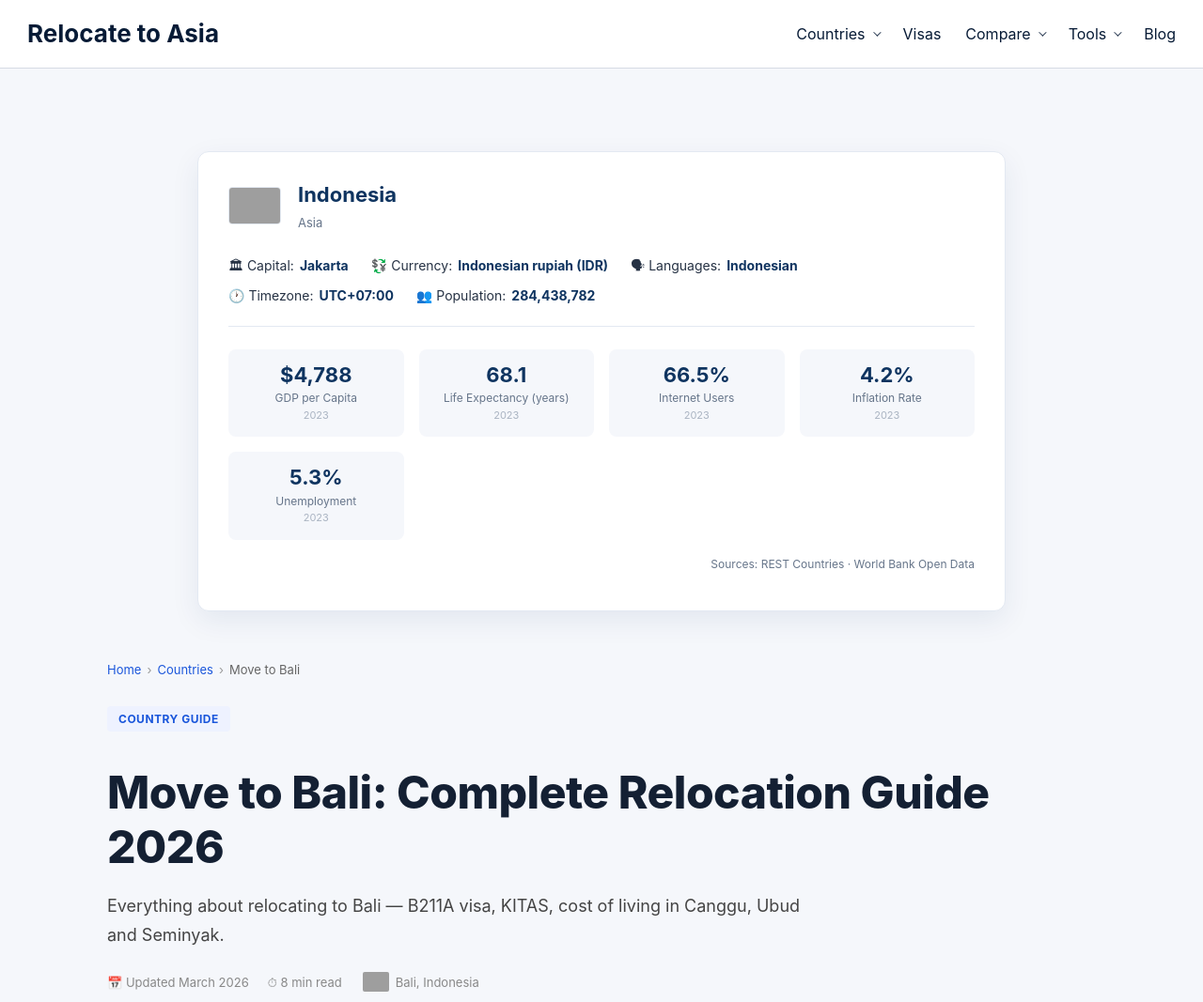
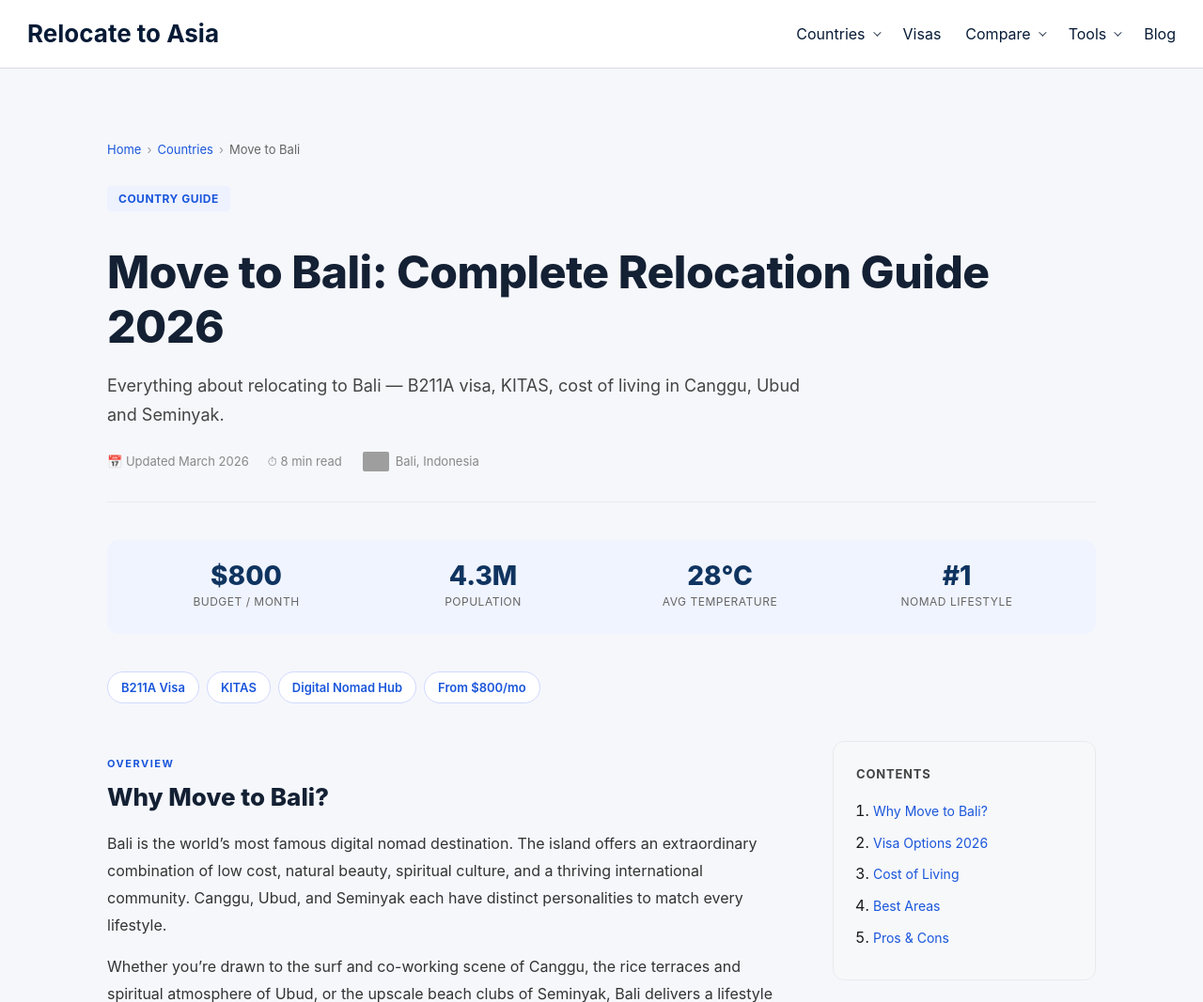
Before and after one commit to sakyrum1988/marharuta, a Flask app: page /countries/move-to-bali/ in a window 1280 px wide; the page is wider, and only the part inside the window is pictured. Shown: the top 1067 px of that part at 94% size. Run offline with Flask 3, Linux system fonts and the light colour scheme; data comes from the database, SQL or seed files in the repository; grey boxes are pictures that could not be loaded.

Commit message:
Remove country facts card from country pages
Card appeared before WP breadcrumbs and looked out of place.

Co-Authored-By: Claude Sonnet 4.6 <noreply@anthropic.com>

```diff
--- a/templates/country.html
+++ b/templates/country.html
@@ -3,194 +3,8 @@
 {% block title %}{{ seo.page_title if seo else (page['title'] ~ " | Relocate to Asia") }}{% endblock %}
 
 {% block content %}
-<style>
-  /* ── Country facts card ──────────────────────────────────────────── */
-  .cf-card {
-    background: #fff;
-    border: 1px solid var(--line);
-    border-radius: 12px;
-    padding: 28px 32px;
-    margin: 32px auto;
-    max-width: 860px;
-    box-shadow: var(--shadow);
-  }
-
-  .cf-header {
-    display: flex;
-    align-items: center;
-    gap: 18px;
-    margin-bottom: 24px;
-  }
-
-  .cf-flag {
-    width: 56px;
-    height: 40px;
-    object-fit: cover;
-    border-radius: 4px;
-    border: 1px solid var(--line);
-    flex-shrink: 0;
-  }
-
-  .cf-country-name {
-    font-size: 22px;
-    font-weight: 700;
-    color: var(--dark);
-    margin: 0;
-  }
-
-  .cf-region {
-    font-size: 13px;
-    color: var(--muted);
-    margin: 2px 0 0;
-  }
-
-  .cf-basics {
-    display: flex;
-    flex-wrap: wrap;
-    gap: 10px 24px;
-    margin-bottom: 24px;
-    padding-bottom: 20px;
-    border-bottom: 1px solid var(--line);
-    font-size: 14px;
-    color: var(--text);
-  }
-
-  .cf-basics span {
-    display: flex;
-    align-items: center;
-    gap: 6px;
-  }
-
-  .cf-basics strong {
-    color: var(--dark);
-  }
-
-  .cf-stats {
-    display: grid;
-    grid-template-columns: repeat(auto-fit, minmax(150px, 1fr));
-    gap: 16px;
-  }
-
-  .cf-stat {
-    background: var(--bg);
-    border-radius: 8px;
-    padding: 14px 16px;
-    text-align: center;
-  }
-
-  .cf-stat-value {
-    font-size: 22px;
-    font-weight: 700;
-    color: var(--dark);
-    line-height: 1.2;
-  }
-
-  .cf-stat-label {
-    font-size: 12px;
-    color: var(--muted);
-    margin-top: 4px;
-    line-height: 1.3;
-  }
-
-  .cf-stat-year {
-    font-size: 11px;
-    color: #aab4c2;
-    margin-top: 2px;
-  }
-
-  .cf-source {
-    margin-top: 16px;
-    font-size: 12px;
-    color: var(--muted);
-    text-align: right;
-  }
-
-  @media (max-width: 600px) {
-    .cf-card { padding: 20px 16px; margin: 20px 12px; }
-    .cf-stats { grid-template-columns: repeat(2, 1fr); }
-    .cf-stat-value { font-size: 18px; }
-  }
-</style>
-
 <div class="rta-content">
   {% if '<h1' not in (page['content'] or '')|lower %}<h1 class="sr-only">{{ page['title'] }}</h1>{% endif %}
-
-  {% if facts %}
-  <div class="cf-card">
-    <div class="cf-header">
-      {% if facts['flag_svg'] %}
-      <img class="cf-flag" src="{{ facts['flag_svg'] }}" alt="{{ facts['name'] }} flag" loading="lazy">
-      {% endif %}
-      <div>
-        <p class="cf-country-name">{{ facts['name'] }}</p>
-        <p class="cf-region">{{ facts['region'] }}</p>
-      </div>
-    </div>
-
-    <div class="cf-basics">
-      {% if facts['capital'] %}
-      <span>🏛 Capital: <strong>{{ facts['capital'] }}</strong></span>
-      {% endif %}
-      {% if facts['currency_code'] and facts['currency_name'] %}
-      <span>💱 Currency: <strong>{{ facts['currency_name'] }} ({{ facts['currency_code'] }})</strong></span>
-      {% endif %}
-      {% if facts['languages'] %}
-      <span>🗣 Languages: <strong>{{ facts['languages'] }}</strong></span>
-      {% endif %}
-      {% if facts['timezone'] %}
-      <span>🕐 Timezone: <strong>{{ facts['timezone'] }}</strong></span>
-      {% endif %}
-      {% if facts['population'] %}
-      <span>👥 Population: <strong>{{ "{:,.0f}".format(facts['population']) }}</strong></span>
-      {% endif %}
-    </div>
-
-    <div class="cf-stats">
-      {% if facts['gdp_per_capita'] %}
-      <div class="cf-stat">
-        <div class="cf-stat-value">${{ "{:,.0f}".format(facts['gdp_per_capita']) }}</div>
-        <div class="cf-stat-label">GDP per Capita</div>
-        {% if facts['wb_year'] %}<div class="cf-stat-year">{{ facts['wb_year'] }}</div>{% endif %}
-      </div>
-      {% endif %}
-
-      {% if facts['life_expectancy'] %}
-      <div class="cf-stat">
-        <div class="cf-stat-value">{{ "%.1f"|format(facts['life_expectancy']) }}</div>
-        <div class="cf-stat-label">Life Expectancy (years)</div>
-        {% if facts['wb_year'] %}<div class="cf-stat-year">{{ facts['wb_year'] }}</div>{% endif %}
-      </div>
-      {% endif %}
-
-      {% if facts['internet_pct'] %}
-      <div class="cf-stat">
-        <div class="cf-stat-value">{{ "%.1f"|format(facts['internet_pct']) }}%</div>
-        <div class="cf-stat-label">Internet Users</div>
-        {% if facts['wb_year'] %}<div class="cf-stat-year">{{ facts['wb_year'] }}</div>{% endif %}
-      </div>
-      {% endif %}
-
-      {% if facts['inflation'] is not none %}
-      <div class="cf-stat">
-        <div class="cf-stat-value">{{ "%.1f"|format(facts['inflation']) }}%</div>
-        <div class="cf-stat-label">Inflation Rate</div>
-        {% if facts['wb_year'] %}<div class="cf-stat-year">{{ facts['wb_year'] }}</div>{% endif %}
-      </div>
-      {% endif %}
-
-      {% if facts['unemployment'] is not none %}
-      <div class="cf-stat">
-        <div class="cf-stat-value">{{ "%.1f"|format(facts['unemployment']) }}%</div>
-        <div class="cf-stat-label">Unemployment</div>
-        {% if facts['wb_year'] %}<div class="cf-stat-year">{{ facts['wb_year'] }}</div>{% endif %}
-      </div>
-      {% endif %}
-    </div>
-
-    <p class="cf-source">Sources: REST Countries · World Bank Open Data</p>
-  </div>
-  {% endif %}
-
   {{ page['content'] | wp_clean | safe }}
 </div>
 {% endblock %}
```
